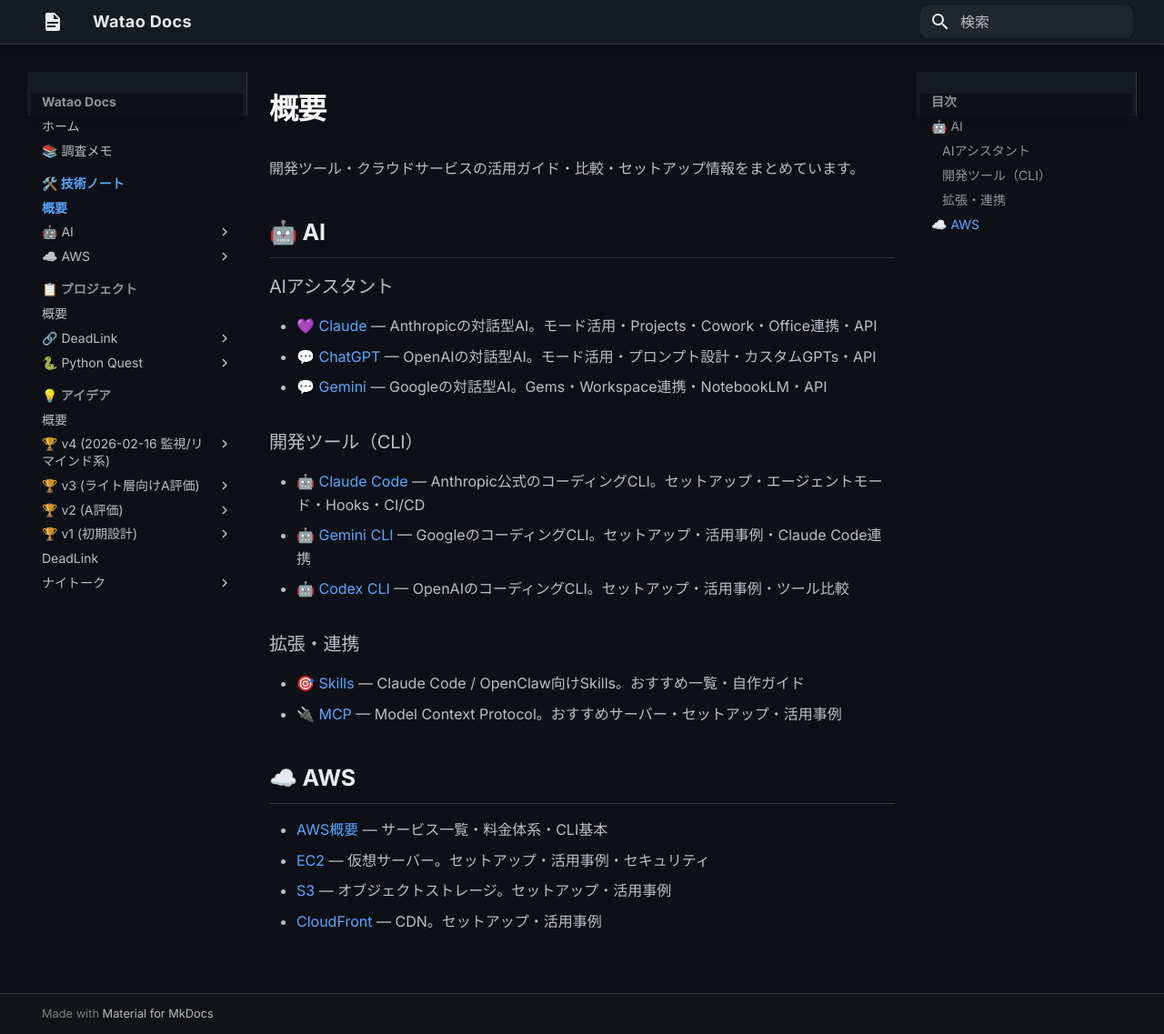
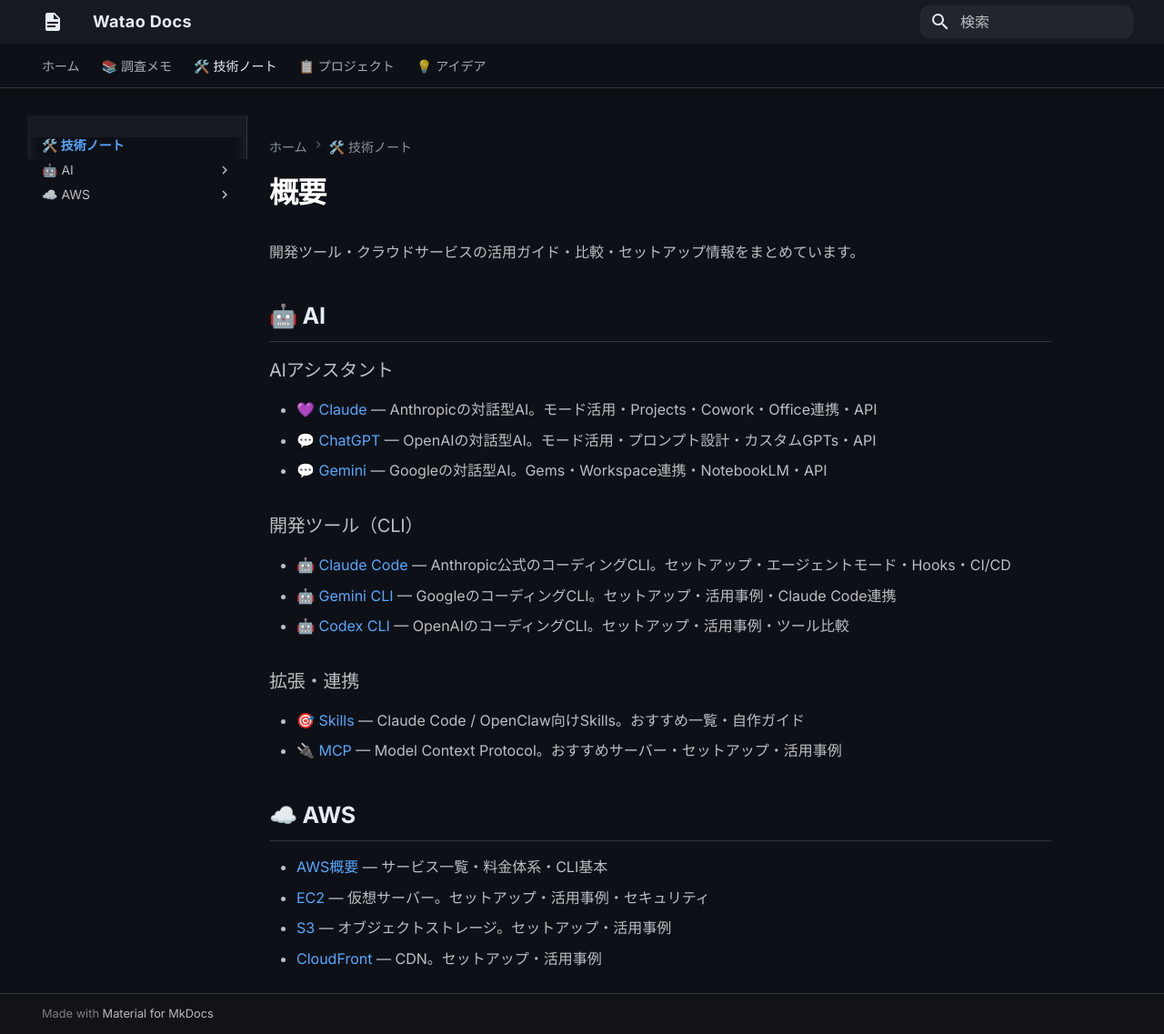
Before and after one commit to watao56/watao-docs, an MkDocs documentation site: the page built from docs/tech/index.md, in a window 1280 px wide and 1137 px high. Shown: the whole window at 91% size. Built offline with MkDocs 1.6.1 and Material for MkDocs 9.7.7, drawn with Linux system fonts in a browser that asks for light colours; some of the changed lines change nothing that is shown.

Commit message:
🎨 UX改善: タブナビ・パンくず・セクションインデックス・アイデアフラット化

```diff
--- a/mkdocs.yml
+++ b/mkdocs.yml
@@ -11,12 +11,18 @@
     primary: custom
     accent: cyan
   features:
-    - navigation.sections
+    - navigation.tabs
+    - navigation.tabs.sticky
+    - navigation.indexes
     - navigation.top
+    - navigation.path
+    - navigation.prune
     - search.highlight
+    - search.suggest
     - content.code.copy
     - navigation.instant
     - navigation.tracking
+    - toc.integrate
   font:
     text: Inter
     code: JetBrains Mono
@@ -30,7 +36,7 @@
   - ホーム: index.md
   - 📚 調査メモ: research/index.md
   - 🛠️ 技術ノート:
-    - 概要: tech/index.md
+    - tech/index.md
     - 🤖 AI:
       - 💜 Claude:
         - tech/claude/index.md
@@ -39,9 +45,9 @@
         - Projects: tech/claude/projects.md
         - API活用: tech/claude/api.md
         - Cowork活用: tech/claude/cowork.md
-        - Microsoft Office連携: tech/claude/office.md
+        - Office連携: tech/claude/office.md
         - エコシステム: tech/claude/ecosystem.md
-        - ChatGPT・Gemini使い分け: tech/claude/vs-others.md
+        - 他AIとの使い分け: tech/claude/vs-others.md
       - 💬 ChatGPT:
         - tech/chatgpt/index.md
         - モード活用: tech/chatgpt/modes.md
@@ -64,20 +70,20 @@
         - Mac セットアップ: tech/claude-code/setup-mac.md
         - Windows セットアップ: tech/claude-code/setup-windows.md
         - CLAUDE.md メモリ管理: tech/claude-code/md-files-guide.md
-        - エージェントモード活用: tech/claude-code/agent-mode.md
+        - エージェントモード: tech/claude-code/agent-mode.md
         - Hooks・自動化: tech/claude-code/hooks-automation.md
-        - CI/CD・GitHub Actions: tech/claude-code/ci-cd-integration.md
-        - CLI・MCP 連携: tech/claude-code/cli-integration.md
-        - Ghostty 連携: tech/claude-code/ghostty-integration.md
+        - CI/CD連携: tech/claude-code/ci-cd-integration.md
+        - CLI・MCP連携: tech/claude-code/cli-integration.md
+        - Ghostty連携: tech/claude-code/ghostty-integration.md
         - Tips & Tricks: tech/claude-code/tips-and-tricks.md
-        - 実践活用事例集: tech/claude-code/use-cases.md
+        - 活用事例集: tech/claude-code/use-cases.md
         - 上級ワークフロー: tech/claude-code/advanced-workflows.md
-        - 実例：プロジェクト構築の全工程: tech/claude-code/real-project-example.md
+        - 実例：全工程: tech/claude-code/real-project-example.md
       - 🤖 Gemini CLI:
         - tech/gemini/index.md
         - セットアップ: tech/gemini/setup.md
         - 活用事例: tech/gemini/use-cases.md
-        - Claude Codeとの連携: tech/gemini/integration.md
+        - Claude Code連携: tech/gemini/integration.md
       - 🤖 Codex CLI:
         - tech/codex/index.md
         - セットアップ: tech/codex/setup.md
@@ -85,8 +91,8 @@
         - ツール比較: tech/codex/comparison.md
       - 🎯 Skills:
         - tech/skills/index.md
-        - おすすめSkills一覧: tech/skills/recommended.md
-        - 自作Skillの作り方: tech/skills/create.md
+        - おすすめ一覧: tech/skills/recommended.md
+        - 自作する: tech/skills/create.md
       - 🔌 MCP:
         - tech/mcp/index.md
         - おすすめサーバー: tech/mcp/servers.md
@@ -108,7 +114,7 @@
         - セットアップ: tech/aws/cloudfront/setup.md
         - 活用事例: tech/aws/cloudfront/use-cases.md
   - 📋 プロジェクト:
-    - 概要: projects/index.md
+    - projects/index.md
     - 🔗 DeadLink:
       - projects/deadlink/index.md
       - アーキテクチャ: projects/deadlink/architecture.md
@@ -121,80 +127,38 @@
       - 設計書: projects/python-quest/design.md
       - 設計レビュー: projects/python-quest/design-review.md
       - MVPレビュー: projects/python-quest/mvp-review.md
-      - ブロック編集UXレビュー: projects/python-quest/blockly-review.md
-      - UI/UX・コードレビュー: projects/python-quest/ux-code-review.md
+      - Blocklyレビュー: projects/python-quest/blockly-review.md
+      - UX・コードレビュー: projects/python-quest/ux-code-review.md
   - 💡 アイデア:
-    - 概要: ideas/index.md
-    - "🏆 v4 (2026-02-16 監視/リマインド系)":
-      - 🛎️ FormShield:
-        - 設計書: ideas/formshield.md
-        - レビュー: ideas/formshield-review.md
-      - 💰 InvoiceTrack:
-        - 設計書: ideas/invoicetrack.md
-        - レビュー: ideas/invoicetrack-review.md
-      - ⭐ ReviewPing:
-        - 設計書: ideas/reviewping.md
-        - レビュー: ideas/reviewping-review.md
-      - ⚡ SpeedLoss:
-        - 設計書: ideas/speedloss.md
-        - レビュー: ideas/speedloss-review.md
-      - 📜 CertRemind:
-        - 設計書: ideas/certremind.md
-        - レビュー: ideas/certremind-review.md
-    - "🏆 v3 (ライト層向けA評価)":
-      - 💳 SubsAlert:
-        - 設計書: ideas/subsalert.md
-        - レビュー: ideas/subsalert-review.md
-      - 🛡️ HoshoNote:
-        - 設計書: ideas/hosho-note.md
-        - レビュー: ideas/hosho-note-review.md
-      - 📱 ShopPost:
-        - 設計書: ideas/shoppost.md
-        - レビュー: ideas/shoppost-review.md
-      - 👴 MimamoriPing:
-        - 設計書: ideas/mimamori-ping.md
-        - レビュー: ideas/mimamori-ping-review.md
-      - 📅 YoyakuRemind:
-        - 設計書: ideas/yoyaku-remind.md
-        - レビュー: ideas/yoyaku-remind-review.md
-    - "🏆 v2 (A評価)":
-      - 🔐 EnvLeakGuard:
-        - 設計書: ideas/envleakguard.md
-        - レビュー: ideas/envleakguard-review.md
-      - 📧 MailRepWatch:
-        - 設計書: ideas/mailrepwatch.md
-        - レビュー: ideas/mailrepwatch-review.md
-      - 👁️ PageDiff:
-        - 設計書: ideas/pagediff.md
-        - レビュー: ideas/pagediff-review.md
-      - 🛡️ DepsFence:
-        - 設計書: ideas/depsfence.md
-        - レビュー: ideas/depsfence-review.md
-      - 💾 BackupHero:
-        - 設計書: ideas/backuphero.md
-        - レビュー: ideas/backuphero-review.md
-    - "🏆 v1 (初期設計)":
+    - ideas/index.md
+    - v4 - 監視/リマインド系:
+      - 🛎️ FormShield: ideas/formshield.md
+      - 💰 InvoiceTrack: ideas/invoicetrack.md
+      - ⭐ ReviewPing: ideas/reviewping.md
+      - ⚡ SpeedLoss: ideas/speedloss.md
+      - 📜 CertRemind: ideas/certremind.md
+    - v3 - ライト層向け:
+      - 💳 SubsAlert: ideas/subsalert.md
+      - 🛡️ HoshoNote: ideas/hosho-note.md
+      - 📱 ShopPost: ideas/shoppost.md
+      - 👴 MimamoriPing: ideas/mimamori-ping.md
+      - 📅 YoyakuRemind: ideas/yoyaku-remind.md
+    - v2 - A評価:
+      - 🔐 EnvLeakGuard: ideas/envleakguard.md
+      - 📧 MailRepWatch: ideas/mailrepwatch.md
+      - 👁️ PageDiff: ideas/pagediff.md
+      - 🛡️ DepsFence: ideas/depsfence.md
+      - 💾 BackupHero: ideas/backuphero.md
+    - v1 - 初期設計:
       - まとめ: ideas/v1-summary.md
-      - ⏰ CronFailsafe:
-        - 設計書: ideas/cron-failsafe.md
-        - レビュー: ideas/cron-failsafe-review.md
-      - 📋 ContractAlert:
-        - 設計書: ideas/contract-alert.md
-        - レビュー: ideas/contract-alert-review.md
-      - 🏷️ Namer:
-        - 設計書: ideas/namer.md
-        - レビュー: ideas/namer-review.md
-      - 🖼️ OGP Gen:
-        - 設計書: ideas/ogp-gen.md
-        - レビュー: ideas/ogp-gen-review.md
-      - 🐕 DomainWatchdog:
-        - 設計書: ideas/domain-watchdog.md
-        - レビュー: ideas/domain-watchdog-review.md
-    - DeadLink: ideas/deadlink.md
-    - ナイトーク:
-      - 設計書: ideas/nightalk.md
-      - レビュー: ideas/nightalk-review.md
-    # Python Quest → プロジェクトに移動済み
+      - ⏰ CronFailsafe: ideas/cron-failsafe.md
+      - 📋 ContractAlert: ideas/contract-alert.md
+      - 🏷️ Namer: ideas/namer.md
+      - 🖼️ OGP Gen: ideas/ogp-gen.md
+      - 🐕 DomainWatchdog: ideas/domain-watchdog.md
+    - その他:
+      - DeadLink: ideas/deadlink.md
+      - ナイトーク: ideas/nightalk.md
 
 markdown_extensions:
   - admonition
```
